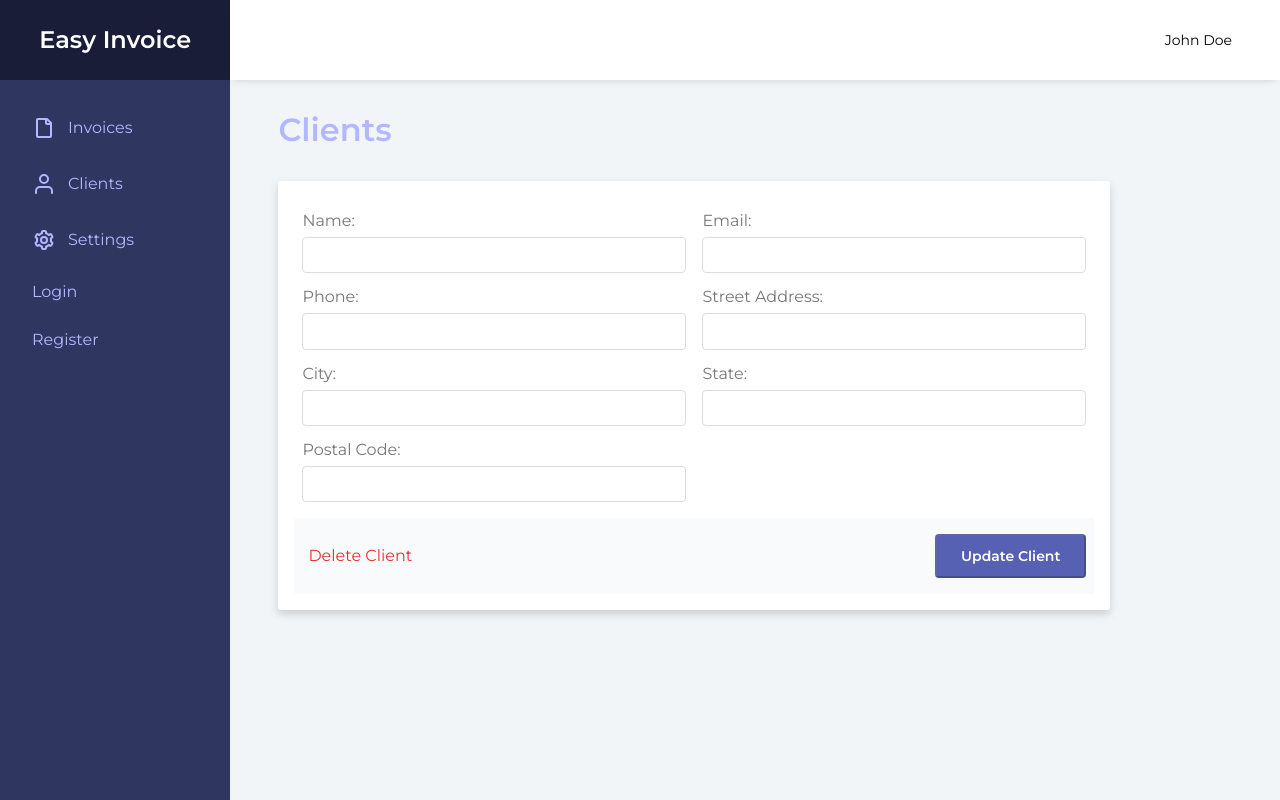
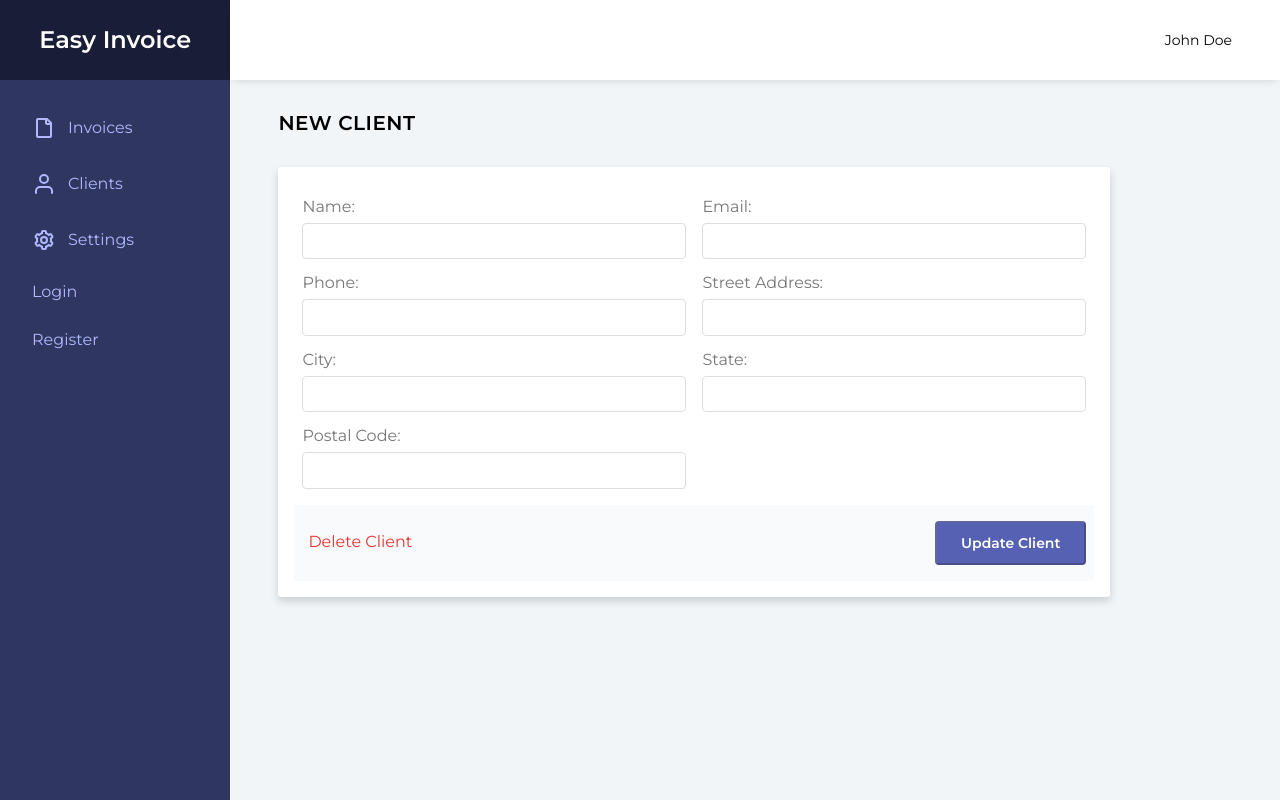
Before and after one commit to rprema/easy-invoice, an Angular app: page /client-form in a window 1280 px wide. Built offline with nearby package versions, Linux system fonts and the light colour scheme.

Commit message:
update the header in client form.

```diff
--- a/src/app/client-form/client-form.component.html
+++ b/src/app/client-form/client-form.component.html
@@ -1,6 +1,6 @@
 <div class="clients-page">
-  <div class="client__header">
-    <h1 class="client__header--text">Clients</h1>
+  <div class="main-content__heading">
+    <h1>New Client</h1>
   </div>
 
   <form #clientForm="ngForm" name="clientForm" (ngSubmit)="onSubmit(clientForm.value)">
```
